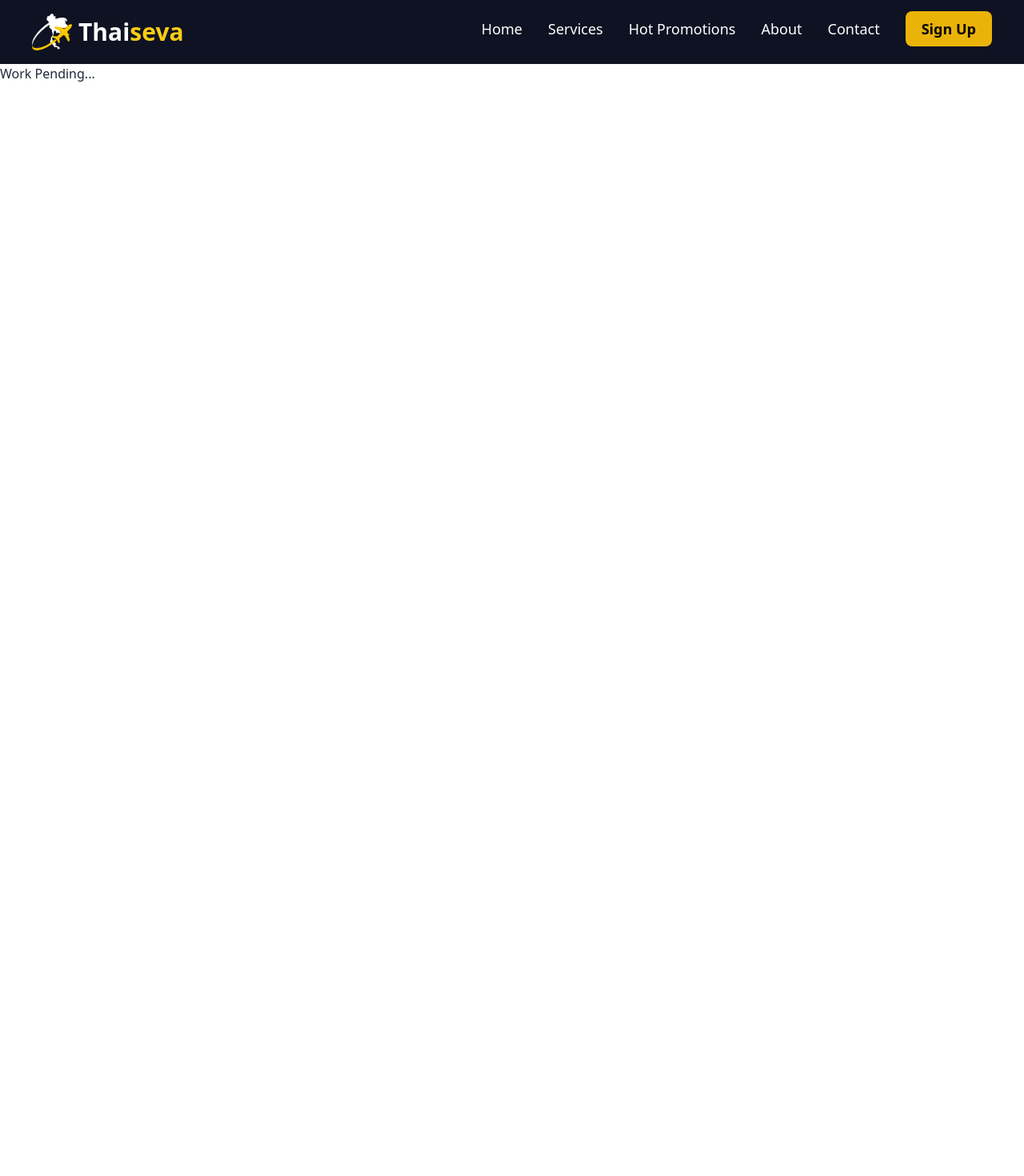
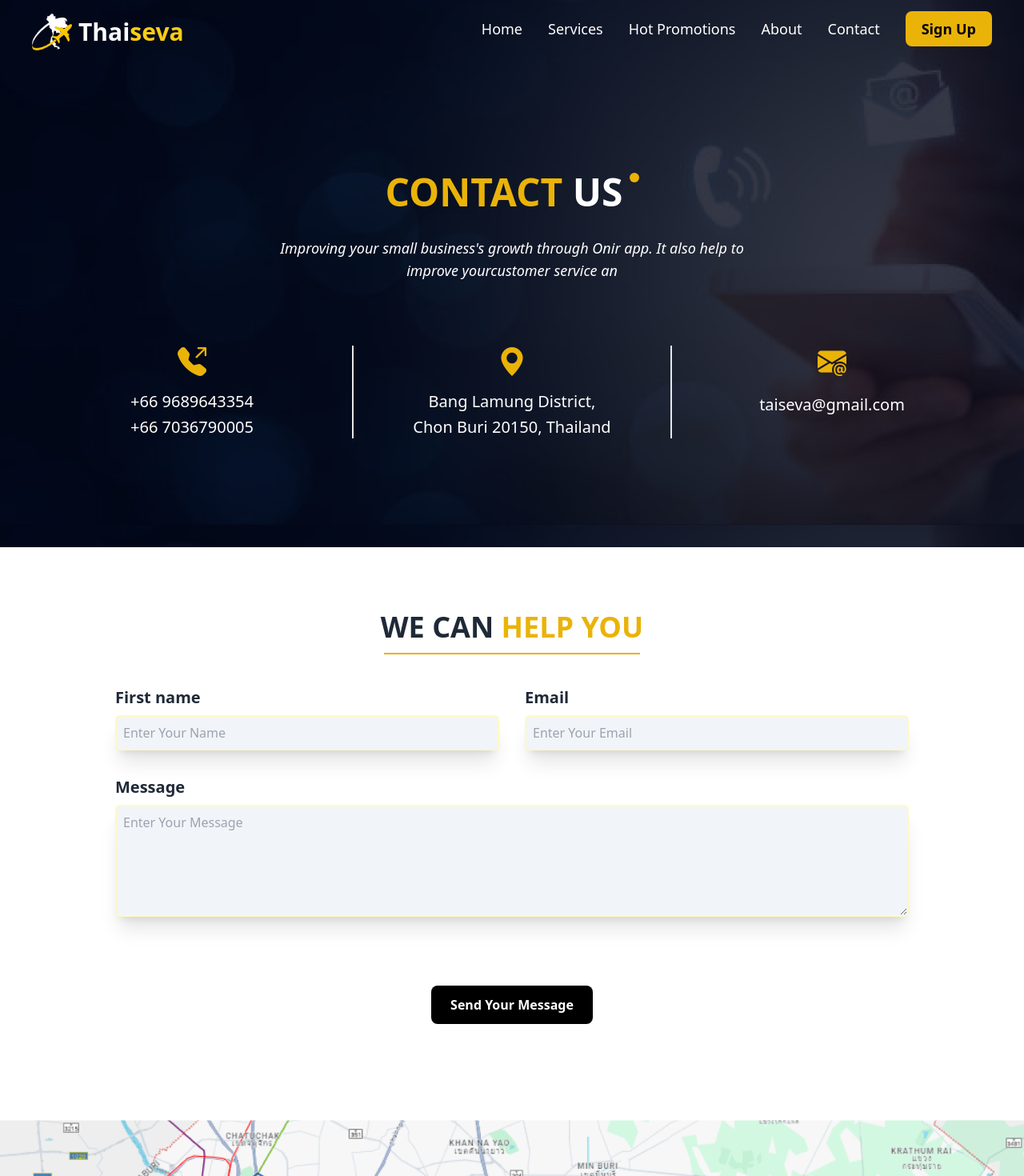
Before and after one commit to cehpoint-official/Thaiseva-website, a React (Vite) app: page /contact in a window 1280 px wide. Shown: the top 1470 px of the page at 80% size. Before the commit the page ends 800 px from the top, so only its background shows below. Built offline with nearby package versions, Linux system fonts and the light colour scheme.

Commit message:
Work Complete

```diff
--- a/src/components/Footer.jsx
+++ b/src/components/Footer.jsx
@@ -9,7 +9,7 @@ import googlePay from "../assets/Landing-Img/Home/google-pay.png"
 
 const Footer = () => {
     return <>
-        <div className="previewBackImg mt-32">
+        <div className="previewBackImg">
             <div className='grid grid-cols-12 text-white mx-12 pt-20 pb-10 gap-8'>
                 <div className='col-span-12  pb-10 md:col-span-4 lg:col-span-4 border-b md:border-b-0 '>
                     <div className='flex items-center space-x-2'>
--- a/src/components/backImg.css
+++ b/src/components/backImg.css
@@ -57,7 +57,7 @@
 
 .aboutImg {
     background-image: url(../assets/AboutImg/back-Img.png);
-    height: auto;
+    height: 100vh;
     width: 100%;
 }
 
@@ -72,6 +72,15 @@
     background-image: url(../assets/AboutImg/back-Img-3.png);
     height: auto;
     width: 100%;
-    /* background-color: rgb(37, 27, 27); */
+    /* background-color: gb(158, 224, 26); */
     background-repeat: no-repeat;
 }
+
+.contactBackImg {
+    background-image: url(../assets/ContactImg/back-Img.png);
+    height: auto;
+    width: 100%;
+    object-fit: fill;
+    background-color: rgb(8, 9, 7);
+    /* background-repeat: no-repeat; */
+}
--- a/src/pages/Contact.jsx
+++ /dev/null
@@ -1,17 +0,0 @@
-import React from 'react'
-import Navbar from '../components/Navbar'
-
-const Contact = () => {
-    return <>
-        <div className='contact'>
-            <div className='bg-slate-950 bg-opacity-95 '>
-                <Navbar />
-            </div>
-            Work Pending...
-        </div>
-
-
-    </>
-}
-
-export default Contact
--- a/src/pages/about/About.jsx
+++ b/src/pages/about/About.jsx
@@ -4,11 +4,12 @@ import { Link } from 'react-router-dom'
 import AboutApp from './AboutApp'
 import Mission from './Mission'
 import Team from './Team'
+import Footer from '../../components/Footer'
 
 const About = () => {
     return <>
         <div className='aboutImg'>
-            <div className='bg-slate-900 bg-opacity-90 text-white text-center'>
+            <div className='bg-slate-950 h-full bg-opacity-90 text-white text-center'>
                 <Navbar />
                 <div className='py-[8.5rem] px-10'>
                     <div className='flex justify-center gap-2'>
@@ -30,6 +31,7 @@ const About = () => {
         <AboutApp />
         <Mission />
         <Team />
+        <Footer />
 
     </>
 }
--- a/src/pages/about/Team.jsx
+++ b/src/pages/about/Team.jsx
@@ -2,11 +2,14 @@ import React from 'react'
 import TeamOne from "../../assets/AboutImg/Team-1.png"
 import TeamTwo from "../../assets/AboutImg/Team-2.png"
 import TeamThree from "../../assets/AboutImg/Team-3.png"
+import Work from "../../assets/AboutImg/Work.png"
 
 const Team = () => {
     return <>
-        <div className='teamBackImg'>
-            <div className='bg-slate-900 bg-opacity-30 h-[37rem]'>
+        <div className=''>
+            <div className='teamBackImg relative'>
+                <div className='bg-slate-900 bg-opacity-70 absolute -z-40 h-[100vh] w-full'></div>
+                <div className='z-50 '>
                     <div className='flex-col text-center items-center text-white pt-20 pb-10 '>
                         <p className='md:text-4xl text-3xl font-semibold '>
                             MEET OUR <span className='text-yellow-500 '>TEAM</span>
@@ -15,7 +18,7 @@ const Team = () => {
                             <p className='m-6 text-slate-300 text-lg italic lg:w-[39%] md:w-[55%]'>Improving your small business's growth through Onir app. It also help to improve yourcustomer service an</p>
                         </div>
                     </div>
-                <div className='grid grid-cols-12  mx-8 pb-28'>
+                    <div className='grid grid-cols-12  mx-8 pb-10'>
                         <div className='col-span-12 md:col-span-6 sm:col-span-8 sm:col-start-3  lg:col-span-4 p-4 '>
                             <img src={TeamOne} alt="" className='shadow-2xl w-full lg:h-[60%]' />
                             <div className='bg-slate-100 shadow-2xl text-black p-5'>
@@ -46,10 +49,35 @@ const Team = () => {
                                 </p>
                             </div>
                         </div>
+                    </div>
+                </div>
+            </div>
+        </div>
+
+        <div className='justify-center flex gap-2'>
+            <div className='h-3 w-3 rounded-full bg-slate-300'></div>
+            <div className='h-3 w-3 rounded-full bg-slate-300'></div>
+            <div className='h-3 w-6 rounded-lg bg-yellow-300'></div>
+            <div className='h-3 w-3 rounded-full bg-slate-300'></div>
+            <div className='h-3 w-3 rounded-full bg-slate-300'></div>
+        </div>
+
+        <div className='grid grid-cols-12 mx-8 pt-10 my-20'>
+            <div className='col-span-12 md:col-span-6 sm:col-span-8 sm:col-start-3  lg:col-span-6 p-4 '>
+                <img src={Work} alt="" className='' />
+            </div>
+            <div className='col-span-12 md:col-span-6  sm:col-span-8 sm:col-start-3  lg:col-span-6  p-4 lg:mt-10'>
+                <p className='text-yellow-500 font-semibold text-2xl '>THAISEVA</p>
+                <p className='md:text-4xl text-3xl font-bold mt-3 capitalize'>OUR PHILOSOPHY</p>
+                <div className='border-b-[3px] rounded-xl border-yellow-500 md:w-80 w-[17rem] my-2'></div>
+                <div className='text-lg space-y-3 mt-10'>
+                    <p>
+                        Lorem ipsum dolor sit amet, consectetur adipisicing elit. Eaque molestiae dicta unde id perferendis magni numquam vero, eligendi laborum deserunt maiores perspiciatis! Recusandae perferendis ab quis eveniet mollitia eos vero.Lorem ipsum dolor sit amet, consectetur adipisicing elit. Eaque molestiae dicta unde id perferendis magni numquam vero, eligendi laborum deserunt maiores perspiciatis! Recusandae perferendis ab quis eveniet mollitia eos vero.
+                    </p>
 
                 </div>
+            </div>
 
-            </div>
         </div>
 
 
--- /dev/null
+++ b/src/pages/contact/Contact.jsx
@@ -0,0 +1,84 @@
+import React from 'react'
+import Navbar from '../../components/Navbar'
+import mapImg from '../../assets/ContactImg/Map.png'
+import Footer from '../../components/Footer'
+
+const Contact = () => {
+    return <>
+        <div className='contactBackImg'>
+            <div className='bg-slate-950 h-full bg-opacity-80 text-white text-center'>
+                <Navbar />
+                <div className='py-[8.5rem] px-10'>
+                    <div className='flex justify-center gap-2'>
+                        <p className='text-5xl font-semibold'><span className='text-yellow-500'>CONTACT</span> US </p>
+                        <div className='h-3 w-3 rounded-full bg-yellow-500'></div>
+                    </div>
+                    <div className='flex justify-center my-8'>
+                        <i className='b lg:w-2/4 md:w-2/3 text-lg'>
+                            Improving your small business's growth through Onir app. It also help to improve yourcustomer service an
+                        </i>
+                    </div>
+
+                    <div className='grid grid-cols-12 mt-20 text-xl'>
+                        <div className='col-span-12 md:col-span-6 lg:col-span-4  '>
+                            <i class="bi text-4xl text-yellow-500 pb-4  bi-telephone-outbound-fill"></i>
+                            <p className='my-1 mt-4'>+66 9689643354</p>
+                            <p>+66 7036790005</p>
+                        </div>
+                        <div className='col-span-12 md:col-span-6 lg:col-span-4 md:border-s-2 lg:border-e-2 md:my-0 my-16'>
+                            <i class="bi text-4xl text-yellow-500  bi-geo-alt-fill"></i>
+                            <p className='my-1 mt-4'>Bang Lamung District,
+                            </p>
+                            <p>Chon Buri 20150, Thailand</p>
+                        </div>
+                        <div className='col-span-12 md:col-span-6 md:col-start-4 md:mt-20 lg:mt-0 sm:col-span-8 sm:col-start-3  lg:col-span-4 '>
+                            <i class="bi text-4xl text-yellow-500 bi-envelope-at-fill"></i>
+                            <p className='my-1 mt-5'>taiseva@gmail.com</p>
+                        </div>
+                    </div>
+
+
+                </div>
+            </div>
+        </div>
+
+        {/* contact */}
+
+        <div className='flex-col text-center items-center pt-20 pb-10 '>
+            <p className='md:text-4xl text-3xl font-semibold '>
+                WE CAN  <span className='text-yellow-500 '>HELP YOU</span>
+            </p>
+            <div className='flex justify-center mt-3'>
+                <div className='h-[2px] bg-yellow-500 w-[20rem]'></div>
+            </div>
+        </div>
+
+        <div className='grid grid-cols-12 mx-10 lg:mx-36 md:28 gap-8'>
+            <div className='col-span-12  md:col-span-6  '>
+                <label for="name" class="text-xl font-semibold">First name</label>
+                <input type="text" className="w-full shadow-xl rounded-md border-2 border-yellow-100  bg-slate-100 p-2 mt-2" id="name" placeholder="Enter Your Name" />
+            </div>
+            <div className='col-span-12  md:col-span-6  '>
+                <label for="email" class="text-xl font-semibold">Email</label>
+                <input type="text" className="w-full shadow-xl rounded-md border-2 border-yellow-100  bg-slate-100 p-2 mt-2" id="email" placeholder="Enter Your Email" />
+            </div>
+            <div className='col-span-12 '>
+                <div>
+                    <label for="id" class="text-xl font-semibold">Message</label>
+                    <textarea className="w-full shadow-xl rounded-md border-2 border-yellow-100  bg-slate-100 p-2 mt-2" id="id" rows={5} placeholder="Enter Your Message" ></textarea>
+                </div>
+            </div>
+        </div>
+        <div className='flex-col text-center items-center pt-20 pb-10 '>
+            <button className='bg-black hover:bg-yellow-500 hover:text-black text-white px-6 py-3 font-semibold rounded-lg'>Send Your Message</button>
+        </div>
+
+        <div className='mt-20'>
+            <img src={mapImg} alt="" />
+        </div>
+        <Footer />
+
+    </>
+}
+
+export default Contact
```
Also changed, not shown: src/App.jsx (+1 -8 lines). Lines whose indentation alone changed are shown as unchanged.
